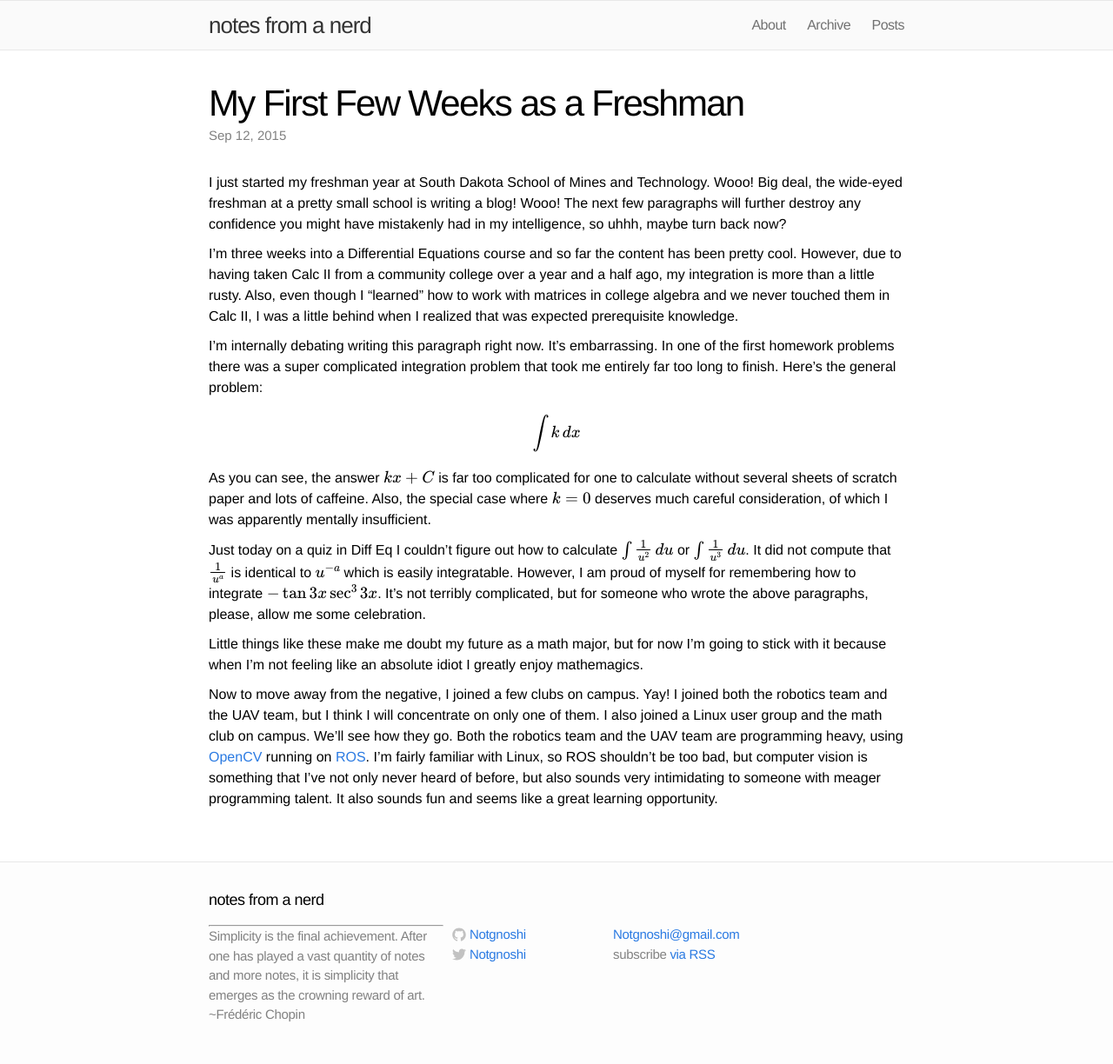
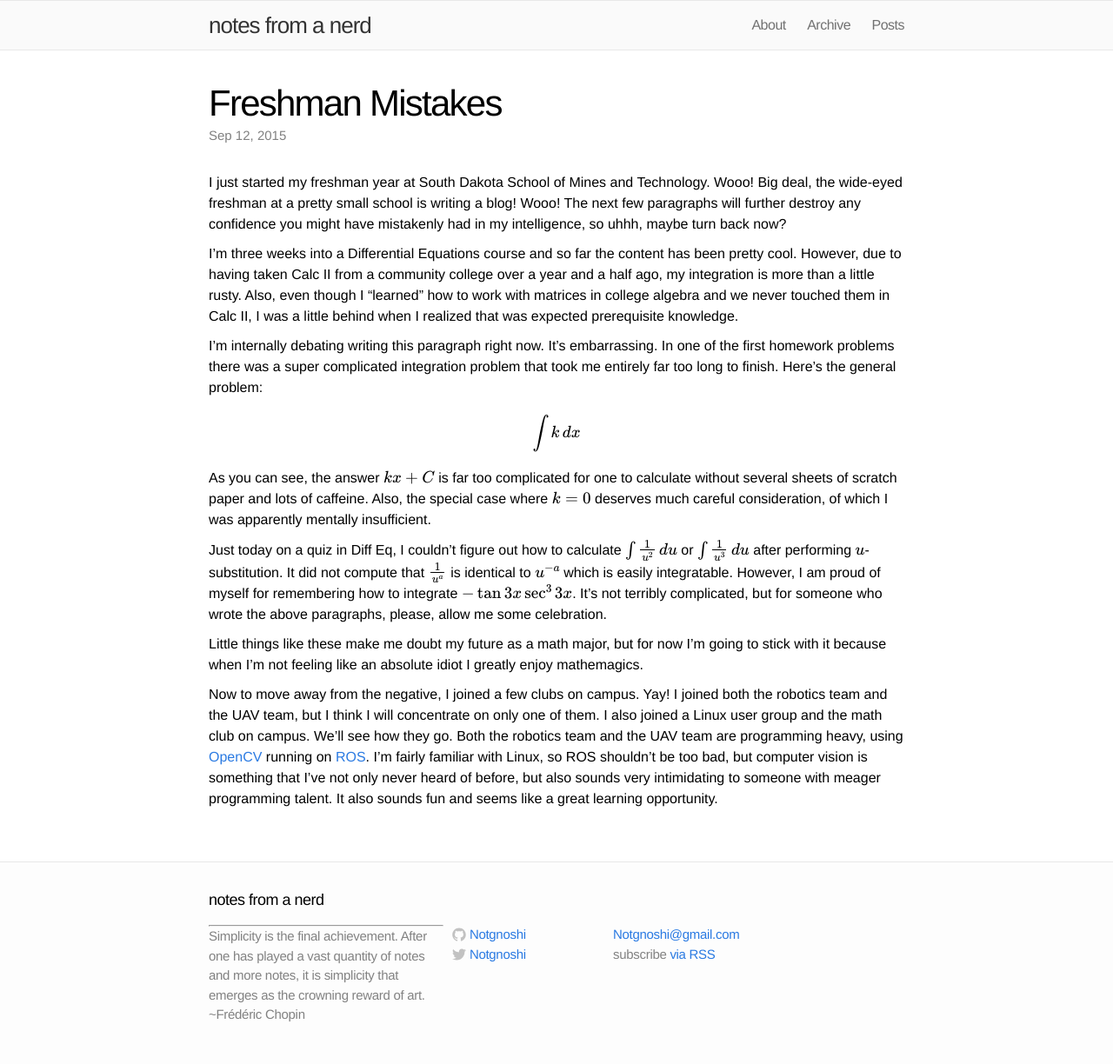
Before and after one commit to Notgnoshi/notgnoshi.github.io, a Jekyll site: the page built from _posts/2015-09-12-first-few-weeks.md, in a window 1280 px wide. Shown: the whole page at 87% size. Built offline with Jekyll 4.4.1, drawn with Linux system fonts in a browser that asks for light colours; formulas are drawn with MathJax 3.

Commit message:
grammar changes

```diff
--- a/_posts/2015-09-12-first-few-weeks.md
+++ b/_posts/2015-09-12-first-few-weeks.md
@@ -1,6 +1,6 @@
 ---
 layout: post
-title: My First Few Weeks as a Freshman
+title: Freshman Mistakes
 ---
 
 I just started my freshman year at South Dakota School of Mines and Technology. Wooo! Big deal, the wide-eyed freshman at a pretty small school is writing a blog! Wooo! The next few paragraphs will further destroy any confidence you might have mistakenly had in my intelligence, so uhhh, maybe turn back now?
@@ -13,7 +13,7 @@ $$ \int k\, dx $$
 
 As you can see, the answer $$ kx + C $$ is far too complicated for one to calculate without several sheets of scratch paper and lots of caffeine. Also, the special case where $$ k = 0 $$ deserves much careful consideration, of which I was apparently mentally insufficient.
 
-Just today on a quiz in Diff Eq I couldn't figure out how to calculate $$ \int \frac{1}{u^2}\, du $$ or $$ \int \frac{1}{u^3}\, du $$. It did not compute that $$ \frac{1}{u^a} $$ is identical to $$ u^{-a} $$ which is easily integratable. However, I am proud of myself for remembering how to integrate $$ -\tan 3x \sec^3 3x $$. It's not terribly complicated, but for someone who wrote the above paragraphs, please, allow me some celebration.
+Just today on a quiz in Diff Eq, I couldn't figure out how to calculate $$ \int \frac{1}{u^2}\, du $$ or $$ \int \frac{1}{u^3}\, du $$ after performing $$u$$-substitution. It did not compute that $$ \frac{1}{u^a} $$ is identical to $$ u^{-a} $$ which is easily integratable. However, I am proud of myself for remembering how to integrate $$ -\tan 3x \sec^3 3x $$. It's not terribly complicated, but for someone who wrote the above paragraphs, please, allow me some celebration.
 
 Little things like these make me doubt my future as a math major, but for now I'm going to stick with it because when I'm not feeling like an absolute idiot I greatly enjoy mathemagics.
 
```
